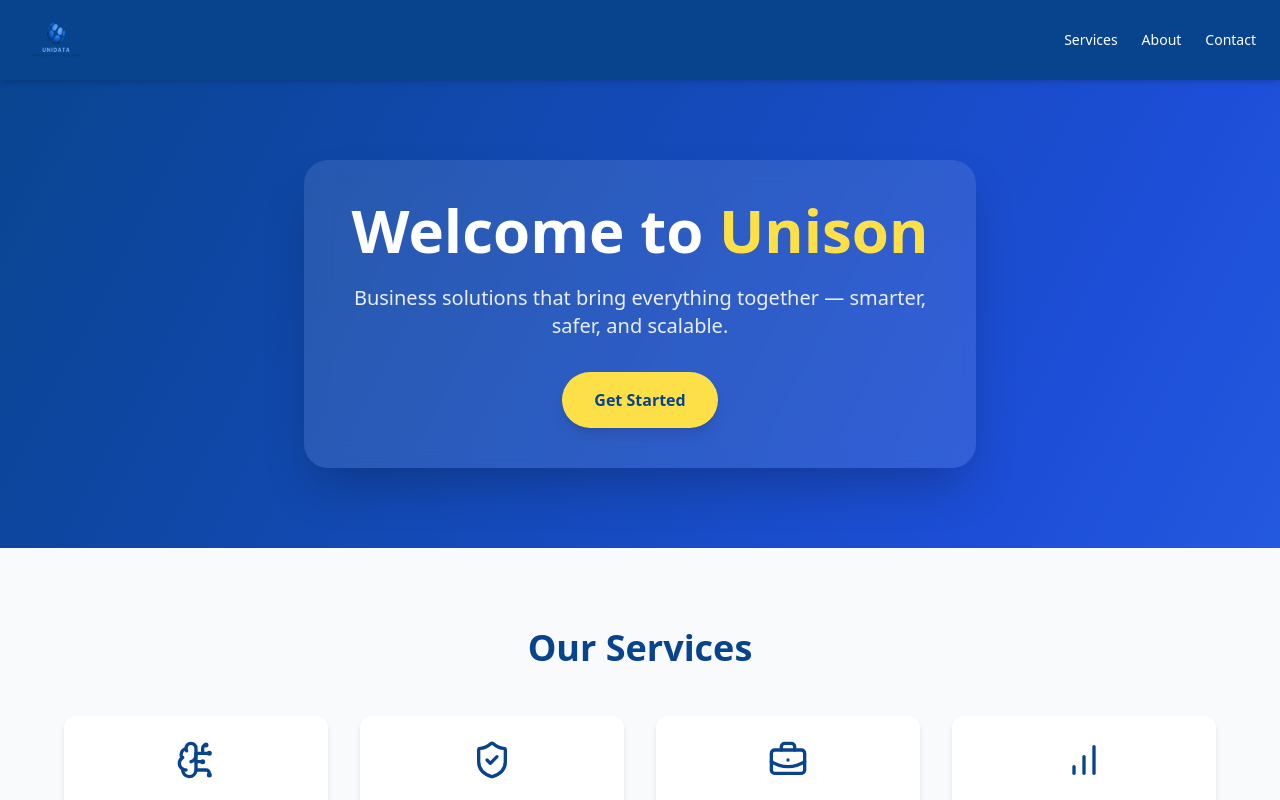
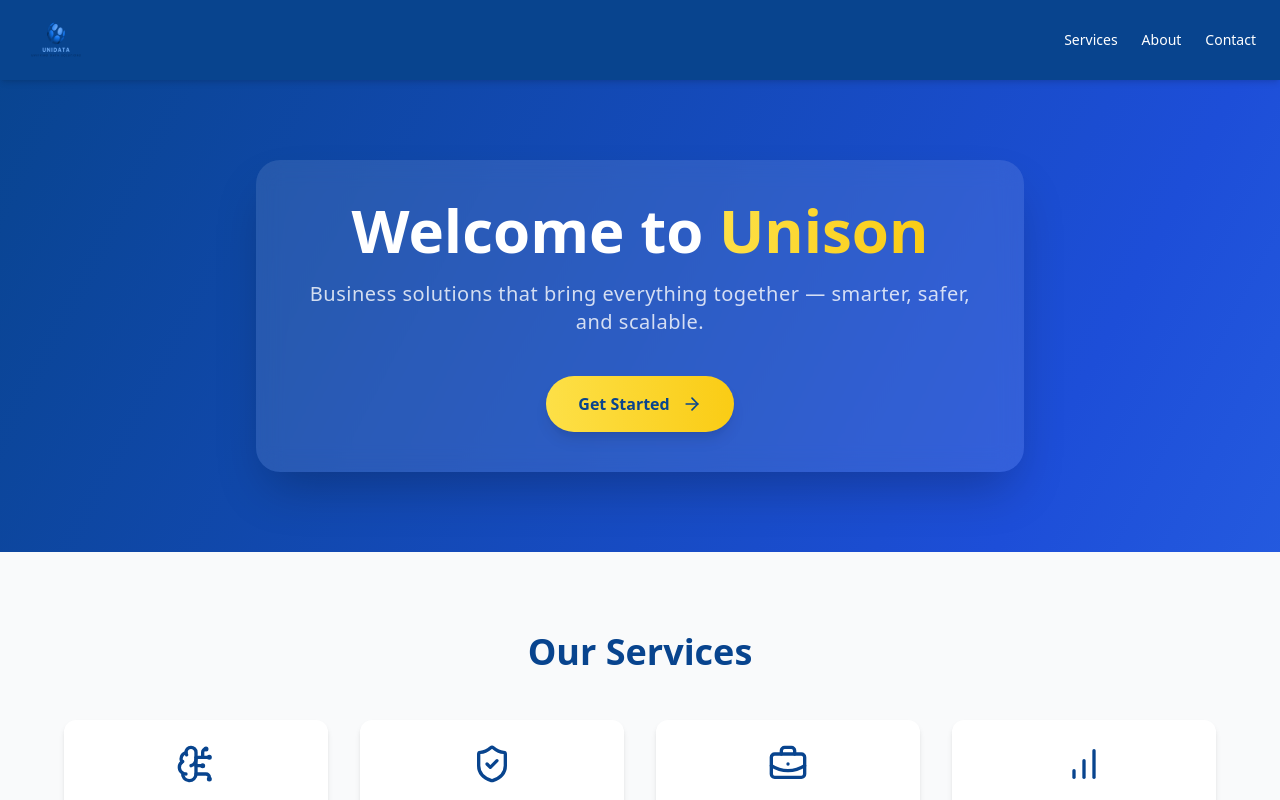
Before and after one commit to webDevMatt-dot/unison-, a React (Create React App) app: page / in a window 1280 px wide. Shown: the top 800 px of the page. Built offline with nearby package versions, Linux system fonts and the light colour scheme.

Commit message:
UPDATE: animations added to the hero section

```diff
--- a/src/App.tsx
+++ b/src/App.tsx
@@ -4,6 +4,8 @@ import 'aos/dist/aos.css';
 import { BrainCircuit, ShieldCheck, BriefcaseBusiness, BarChart } from 'lucide-react';
 import { Navbar } from './components/Navbar';
 import { Footer } from './components/Footer';
+import { motion } from "framer-motion";
+import { ArrowRight } from "lucide-react";
 
 function App() {
 useEffect(() => {
@@ -42,22 +44,52 @@ useEffect(() => {
         <Navbar />
 
       {/* Hero */}
-      <main className="flex flex-1 items-center justify-center text-center px-6 py-20 relative" data-aos="zoom-in">
-        <div className="bg-white/10 p-10 rounded-3xl shadow-2xl backdrop-blur-md max-w-2xl">
-          <h2 className="text-5xl md:text-6xl font-extrabold mb-6 leading-tight">
-            Welcome to <span className="text-yellow-300">Unison</span>
-          </h2>
-          <p className="text-lg md:text-xl text-white/90 mb-8">
-            Business solutions that bring everything together — smarter, safer, and scalable.
-          </p>
+    <main className="flex flex-1 items-center justify-center text-center px-6 py-20 relative">
+      <motion.div
+        className="bg-white/10 p-10 rounded-3xl shadow-2xl backdrop-blur-md max-w-3xl"
+        initial={{ opacity: 0, scale: 0.95 }}
+        animate={{ opacity: 1, scale: 1 }}
+        transition={{ duration: 0.5, ease: "easeOut" }}
+      >
+        {/* Main Heading */}
+        <motion.h2
+          className="text-5xl md:text-6xl font-bold mb-5 leading-snug"
+          initial={{ opacity: 0, y: 20 }}
+          animate={{ opacity: 1, y: 0 }}
+          transition={{ duration: 0.7, ease: "easeOut", delay: 0.2 }}
+        >
+          Welcome to{" "}
+          <span className="bg-gradient-to-r from-yellow-300 to-yellow-400 bg-clip-text text-transparent">
+            Unison
+          </span>
+        </motion.h2>
+
+        {/* Subheading/Paragraph */}
+        <motion.p
+          className="text-lg md:text-xl text-white/80 mb-10 leading-relaxed tracking-wide"
+          initial={{ opacity: 0, y: 20 }}
+          animate={{ opacity: 1, y: 0 }}
+          transition={{ duration: 0.7, ease: "easeOut", delay: 0.4 }}
+        >
+          Business solutions that bring everything together — smarter, safer, and scalable.
+        </motion.p>
+
+        {/* Call to Action Button */}
+        <motion.div
+          initial={{ opacity: 0, y: 20 }}
+          animate={{ opacity: 1, y: 0 }}
+          transition={{ duration: 0.7, ease: "easeOut", delay: 0.6 }}
+        >
           <a
             href="#features"
-            className="inline-block px-8 py-4 bg-yellow-300 text-[#08448E] font-bold rounded-full shadow-lg hover:bg-yellow-400 transition duration-300"
+            className="inline-flex items-center gap-x-3 px-8 py-4 bg-gradient-to-r from-yellow-300 to-yellow-400 text-[#08448E] font-bold rounded-full shadow-lg hover:shadow-xl hover:scale-105 transform transition-all duration-300"
           >
             Get Started
+            <ArrowRight className="w-5 h-5" />
           </a>
-        </div>
-      </main>
+        </motion.div>
+      </motion.div>
+    </main>
 
       {/* Services Section */}
       <section id="features" data-aos="fade-up" className="px-6 py-20 bg-gray-50 text-[#08448E]">
```
